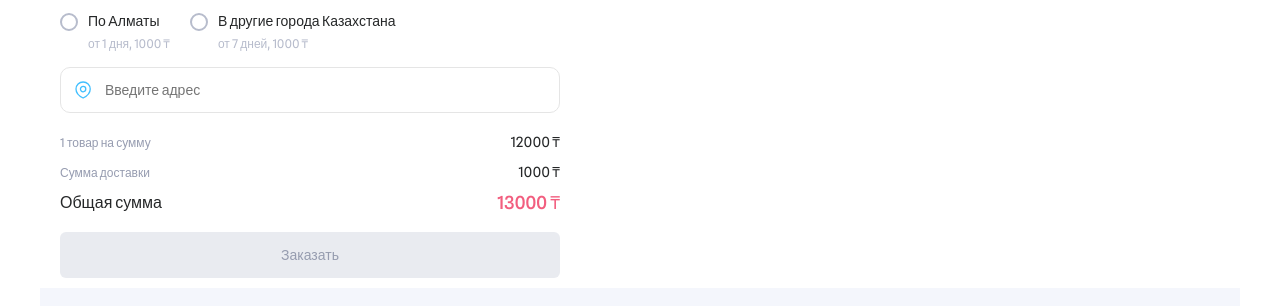
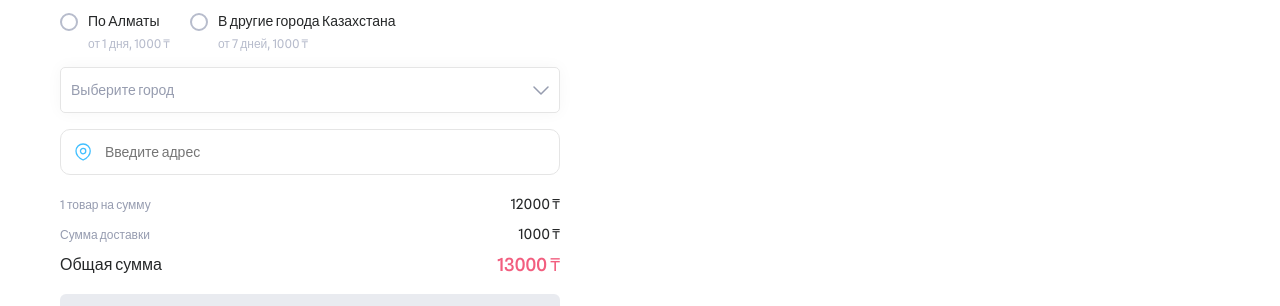
Before and after one commit to tameoo/shop-app, a React (Create React App) app: page /order in a window 1280 px wide. Shown: the part 342-648 px from the top of the page. Built offline with nearby package versions, Linux system fonts and the light colour scheme.

Commit message:
feat: added region dropdown for order page

```diff
--- a/src/components/Card/Card.js
+++ b/src/components/Card/Card.js
@@ -13,17 +13,17 @@ const Card = ({ id, title, price, path, discount, tag, body }) => {
           <img className="card-img" src={path} alt={title} />
           <FavoriteButton favoriteItem={body} />
           {tag &&
-            Object.entries(tag).map((item) => {
+            Object.entries(tag).map((item, index) => {
               if (item[0] === "discount" || item[0] === "credit") {
                 tagDiv.push(item);
                 return;
               }
 
-              return <Tag clazz={item[0]} text={item[1]} />;
+              return <Tag key={index} clazz={item[0]} text={item[1]} />;
             })}
           <div className="tag-wrapper">
-            {tagDiv.map((item) => (
-              <Tag clazz={item[0]} text={item[1]} />
+            {tagDiv.map((item, index) => (
+              <Tag key={index} clazz={item[0]} text={item[1]} />
             ))}
           </div>
         </div>
--- /dev/null
+++ b/src/components/RegionDropdown/RegionDropdown.css
@@ -0,0 +1,53 @@
+.region-dropdown {
+  max-width: 500px;
+  width: 100%;
+  box-shadow: 0px 0px 16px rgba(0, 0, 0, 0.04);
+  border-radius: 5px;
+  border: 1px solid #e5e5e5;
+  overflow: hidden;
+}
+
+.region-dropdown-header {
+  padding: 14px 10px;
+  display: flex;
+  justify-content: space-between;
+  align-items: center;
+  font-size: 14px;
+  line-height: 16px;
+  color: #969caf;
+}
+
+.region-dropdown-header-text {
+  color: #000;
+}
+
+.region-dropdown-body {
+  height: 0;
+  max-height: 300px;
+  overflow: auto;
+}
+
+.region-dropdown-body-active {
+  height: auto;
+}
+
+.region-dropdown-item {
+  padding: 10px;
+  font-weight: 400;
+  font-size: 14px;
+  line-height: 16px;
+}
+
+.region-dropdown-item:hover,
+.region-dropdown-item-active {
+  color: #40bfff;
+  background: rgba(241, 241, 241, 0.4);
+}
+
+.region-dropdown-arrow {
+  transition: 0.3s ease;
+}
+
+.region-dropdown-arrow-active {
+  transform: rotate(-180deg);
+}
--- /dev/null
+++ b/src/components/RegionDropdown/RegionDropdown.js
@@ -0,0 +1,61 @@
+import React, { useState } from "react";
+import "./RegionDropdown.css";
+
+const RegionDropdown = () => {
+  const regions = [
+    { id: null, region: "Выберите город" },
+    { id: 1, region: "Актау" },
+    { id: 2, region: "Актобе" },
+    { id: 3, region: "Алматы" },
+  ];
+
+  const [isOpen, setOpen] = useState(false);
+  const [chosenRegion, setChosenRegion] = useState(regions[0]);
+
+  const chooseRegion = (region) => {
+    setChosenRegion(region);
+    setOpen(!isOpen);
+  };
+
+  return (
+    <div className="region-dropdown">
+      <div className="region-dropdown-header" onClick={() => setOpen(!isOpen)}>
+        <span className={`${chosenRegion.id && "region-dropdown-header-text"}`}>
+          {chosenRegion.region}
+        </span>
+        {isOpen ? (
+          <img
+            className="region-dropdown-arrow"
+            src="/icons/arrow-down-blue.svg"
+            alt="arrow"
+          />
+        ) : (
+          <img
+            className="region-dropdown-arrow"
+            src="/icons/arrow-down.svg"
+            alt="arrow"
+          />
+        )}
+      </div>
+      <ul
+        className={`region-dropdown-body ${
+          isOpen && "region-dropdown-body-active"
+        }`}
+      >
+        {regions.map((item) => (
+          <li
+            className={`region-dropdown-item ${
+              item.id === chosenRegion.id && "region-dropdown-item-active"
+            }`}
+            key={item.id}
+            onClick={() => chooseRegion(item)}
+          >
+            {item.region}
+          </li>
+        ))}
+      </ul>
+    </div>
+  );
+};
+
+export { RegionDropdown };
--- /dev/null
+++ b/src/components/RegionDropdown/index.js
@@ -0,0 +1,2 @@
+import { RegionDropdown } from "./RegionDropdown";
+export { RegionDropdown };
--- a/src/pages/OrderPage/OrderPage.js
+++ b/src/pages/OrderPage/OrderPage.js
@@ -8,6 +8,7 @@ import { Footer } from "../../components/Footer";
 import { Header } from "../../components/Header";
 
 import "./OrderPage.css";
+import { RegionDropdown } from "../../components/RegionDropdown/RegionDropdown";
 
 const OrderPage = () => {
   const navigate = useNavigate();
@@ -65,6 +66,9 @@ const OrderPage = () => {
               </label>
             </div>
             <div className="order-form-controll">
+              <RegionDropdown />
+            </div>
+            <div className="order-form-controll">
               <input
                 type="text"
                 className="input order-text"
```
